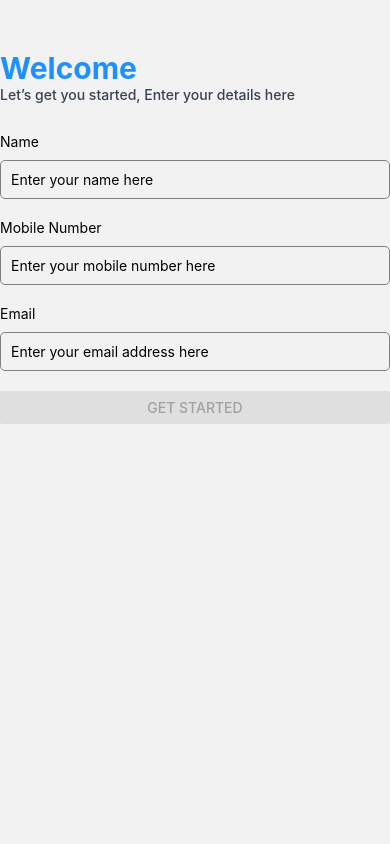
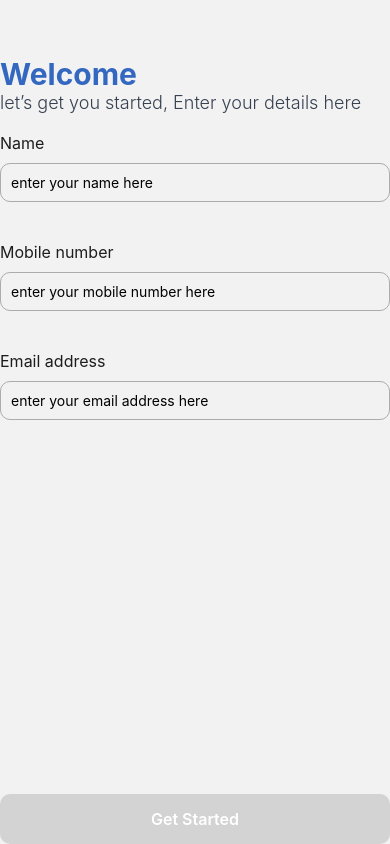
Before and after one commit to Dinesh-122333/Food_Bridge, a React Native app: screen /Screen1 in a window 390 px wide. Built offline with nearby package versions, Linux system fonts and the light colour scheme.

Commit message:
updated screen1

```diff
--- a/package.json
+++ b/package.json
@@ -21,7 +21,7 @@
     "react-native": "^0.73.6",
     "react-native-gesture-handler": "~2.14.0",
     "react-native-google-places-autocomplete": "^2.5.6",
-    "react-native-maps": "^1.14.0",
+    "react-native-maps": "^1.10.0",
     "react-native-web": "~0.19.6"
   },
   "devDependencies": {
--- a/screen1.js
+++ b/screen1.js
@@ -1,7 +1,9 @@
 import React, { useState } from 'react';
-import { StyleSheet, Text, View, SafeAreaView, Button, TextInput, Alert } from 'react-native';
+import { StyleSheet, Text, View, SafeAreaView,TouchableOpacity, TextInput, Alert } from 'react-native';
+
 
 export default function Screen1({ navigation }) {
+
   const [name, setName] = useState('');
   const [mobileNumber, setMobileNumber] = useState('');
   const [email, setEmail] = useState('');
@@ -10,7 +12,7 @@ export default function Screen1({ navigation }) {
 
     if (name && mobileNumber && email) {
       // Navigate to the next screen
-      navigation.navigate('Screen2', { name: name });
+      navigation.navigate('Screen2');
     } else {
       // Show alert if any input field is empty
       Alert.alert('Incomplete Details', 'Please fill in all the details');
@@ -20,38 +22,40 @@ export default function Screen1({ navigation }) {
   return (
     <SafeAreaView style={styles.container}>
       <Text style={styles.baseText}>Welcome</Text>
-      <Text style={styles.description}>Let’s get you started, Enter your details here</Text>
+      <Text style={styles.description}>let’s get you started, Enter your details here</Text>
       <View style={styles.inner}>
         <Text style={styles.inputheader}>Name</Text>
         <TextInput
           style={styles.input}
-          placeholder="Enter your name here"
+          placeholder="enter your name here"
           value={name}
           onChangeText={setName}
         />
-        <Text style={styles.inputheader}>Mobile Number</Text>
+        <Text style={styles.inputheader}>Mobile number</Text>
         <TextInput
           style={styles.input}
-          placeholder="Enter your mobile number here"
+          placeholder="enter your mobile number here"
           value={mobileNumber}
           onChangeText={setMobileNumber}
           keyboardType="numeric"
         />
-        <Text style={styles.inputheader}>Email</Text>
+        <Text style={styles.inputheader}>Email address</Text>
         <TextInput
           style={styles.input}
-          placeholder="Enter your email address here"
+          placeholder="enter your email address here"
           value={email}
           onChangeText={setEmail}
           keyboardType="email-address"
         />
       </View>
-      <Button
-      style = {styles.button}
-        title="Get started"
+      <TouchableOpacity
+        style={[styles.button, (!name || !mobileNumber || !email) ? styles.disabledButton : styles.enabledButton]}
         onPress={handlePress}
-        disabled={!name || !mobileNumber || !email} // Disable button if any input field is empty
-      />
+        disabled={!name || !mobileNumber || !email}
+        activeOpacity={0.8}
+      >
+      <Text style={styles.buttonText}>Get Started</Text>
+      </TouchableOpacity>
     </SafeAreaView>
   );
 }
@@ -60,33 +64,51 @@ const styles = StyleSheet.create({
     container: {
       flex: 1,
       padding: 20,
+      justifyContent: 'space-between',
     },
     description: {
       color: '#374151',
-    fontWeight: '500',
+      fontWeight: '300',
+      fontSize:18,
     },
     baseText: {
-    color: 'dodgerblue',
+      color: '#3468C0',
       fontSize: 30,
       fontWeight: '700',
-    paddingTop: 50,
-
+      marginTop:56,
     },
     inner: {
-    paddingTop: 30,
+      flex: 1,
     },
     input: {
       padding: 10,
-    borderColor: 'grey',
+      borderColor: '#ADABAB',
       borderWidth: 1,
-    borderRadius: 5,
+      borderRadius: 10,
       marginBottom: 20,
     },
     inputheader: {
+      color:'#1D1D1D',
+      fontSize:16,
+      marginTop:20,
       paddingBottom: 10,
     },
-  button:{
-    marginTop:60,
-    backgroundColor:"Dodgerblue"
+    button: {
+        paddingVertical: 15,
+        paddingHorizontal: 20,
+        alignItems: 'center',
+        borderRadius: 10,
+        backgroundColor: "grey",
+      },
+      enabledButton: {
+        backgroundColor: "#3468C0",
+      },
+      disabledButton: {
+        backgroundColor: "lightgrey",
+      },
+      buttonText: {
+        color: 'white',
+        fontSize: 16,
+        fontWeight: '600',
       }
 });
```
Also changed, not shown: assets/IMG-20231102-WA0011.jpg (deleted), 1 other file (tests, documents, lock files or other folders). Lines whose indentation alone changed are shown as unchanged.
